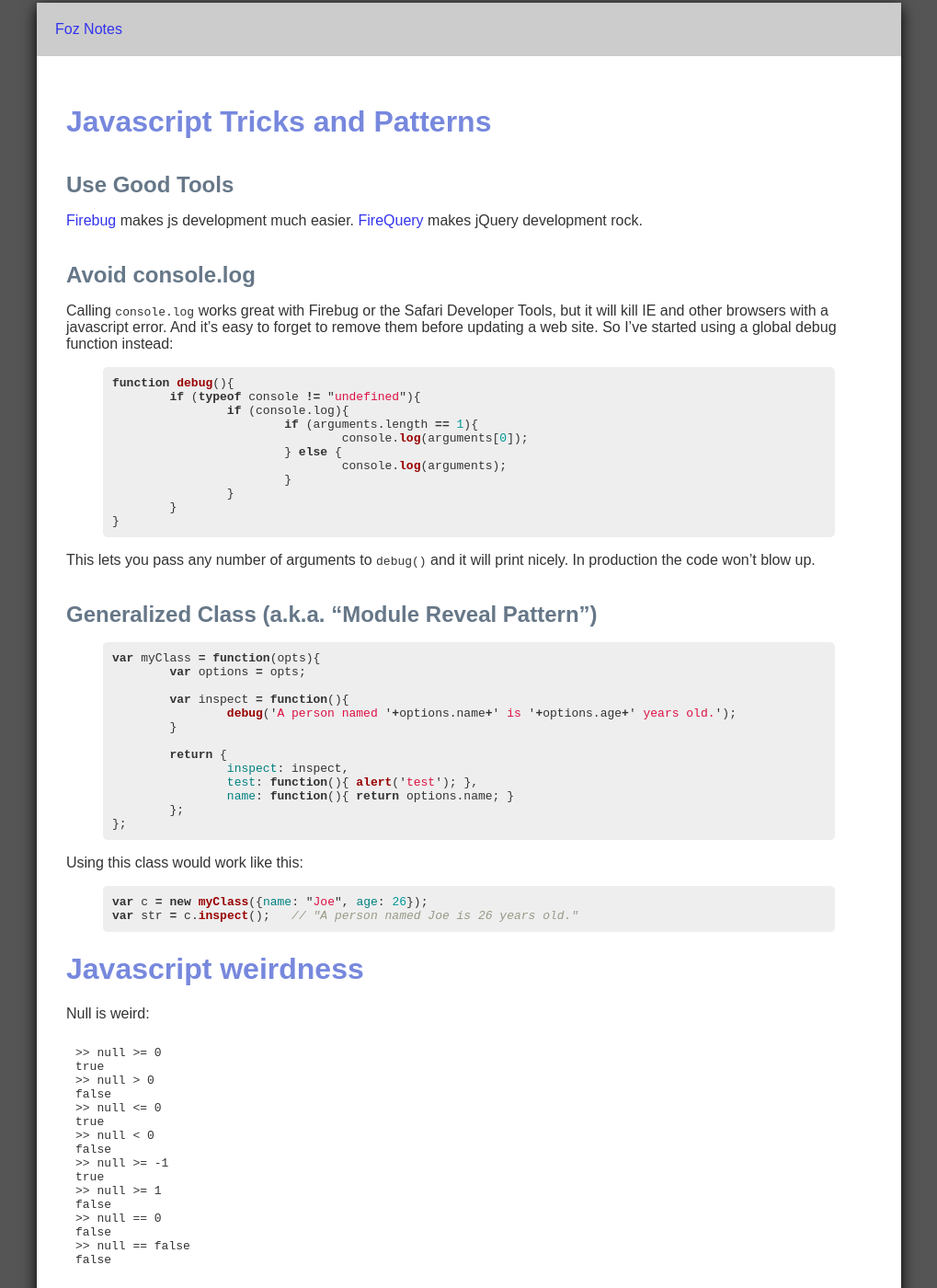
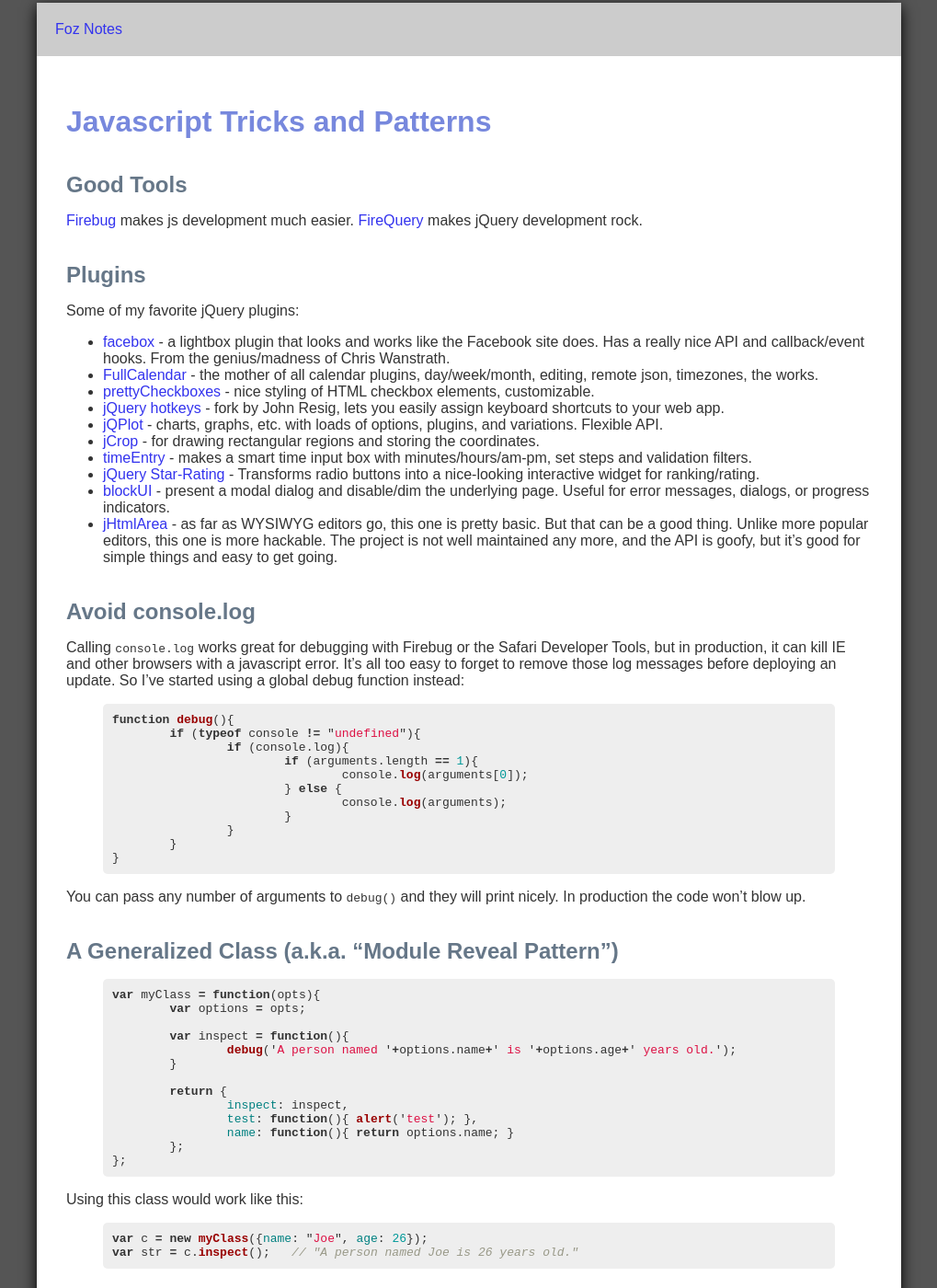
Before and after one commit to foz/foz.github.com, a Jekyll site: the page built from javascript-notes.md, in a window 1280 px wide and 1400 px high. Shown: the whole window at 92% size, without its empty margins (130-1149 px from the left). Built offline with Jekyll 4.4.1, drawn with Linux system fonts in a browser that asks for light colours; Markdown is read by kramdown in place of the engine named in the settings.

Commit message:
update js notes, add plugin list

```diff
--- a/javascript-notes.md
+++ b/javascript-notes.md
@@ -6,13 +6,28 @@
 
 # Javascript Tricks and Patterns
 
-## Use Good Tools
+## Good Tools
 
 [Firebug](http://getfirebug.com/) makes js development much easier. [FireQuery](http://firequery.binaryage.com/) makes jQuery development rock.
 
+## Plugins
+
+Some of my favorite jQuery plugins:
+
+* [facebox](http://chriswanstrath.com/facebox/) - a lightbox plugin that looks and works like the Facebook site does. Has a really nice API and callback/event hooks. From the genius/madness of Chris Wanstrath.
+* [FullCalendar](http://arshaw.com/fullcalendar/) - the mother of all calendar plugins, day/week/month, editing, remote json, timezones, the works.
+* [prettyCheckboxes](http://www.no-margin-for-errors.com/projects/prettyCheckboxes/) - nice styling of HTML checkbox elements, customizable.
+* [jQuery hotkeys](https://github.com/jeresig/jquery.hotkeys) - fork by John Resig, lets you easily assign keyboard shortcuts to your web app.
+* [jQPlot](http://www.jqplot.com/) - charts, graphs, etc. with loads of options, plugins, and variations. Flexible API.
+* [jCrop](http://deepliquid.com/content/Jcrop.html) - for drawing rectangular regions and storing the coordinates.
+* [timeEntry](http://keith-wood.name/timeEntry.html) - makes a smart time input box with minutes/hours/am-pm, set steps and validation filters.
+* [jQuery Star-Rating](http://www.fyneworks.com/jquery/star-rating/) - Transforms radio buttons into a nice-looking interactive widget for ranking/rating.
+* [blockUI](http://malsup.com/jquery/block/) - present a modal dialog and disable/dim the underlying page. Useful for error messages, dialogs, or progress indicators.
+* [jHtmlArea](http://jhtmlarea.codeplex.com) - as far as WYSIWYG editors go, this one is pretty basic. But that can be a good thing. Unlike more popular editors, this one is more hackable. The project is not well maintained any more, and the API is goofy, but it's good for simple things and easy to get going.
+
 ## Avoid console.log
 
-Calling `console.log` works great with Firebug or the Safari Developer Tools, but it will kill IE and other browsers with a javascript error. And it's easy to forget to remove them before updating a web site. So I've started using a global debug function instead:
+Calling `console.log` works great for debugging with Firebug or the Safari Developer Tools, but in production, it can kill IE and other browsers with a javascript error. It's all too easy to forget to remove those log messages before deploying an update. So I've started using a global debug function instead:
 
 {% highlight js %}
 function debug(){
@@ -28,9 +43,9 @@
 }
 {% endhighlight %}
 
-This lets you pass any number of arguments to `debug()` and it will print nicely. In production the code won't blow up.
+You can pass any number of arguments to `debug()` and they will print nicely. In production the code won't blow up.
 
-## Generalized Class (a.k.a. "Module Reveal Pattern")
+## A Generalized Class (a.k.a. "Module Reveal Pattern")
 
 {% highlight js %}
 var myClass = function(opts){
```
